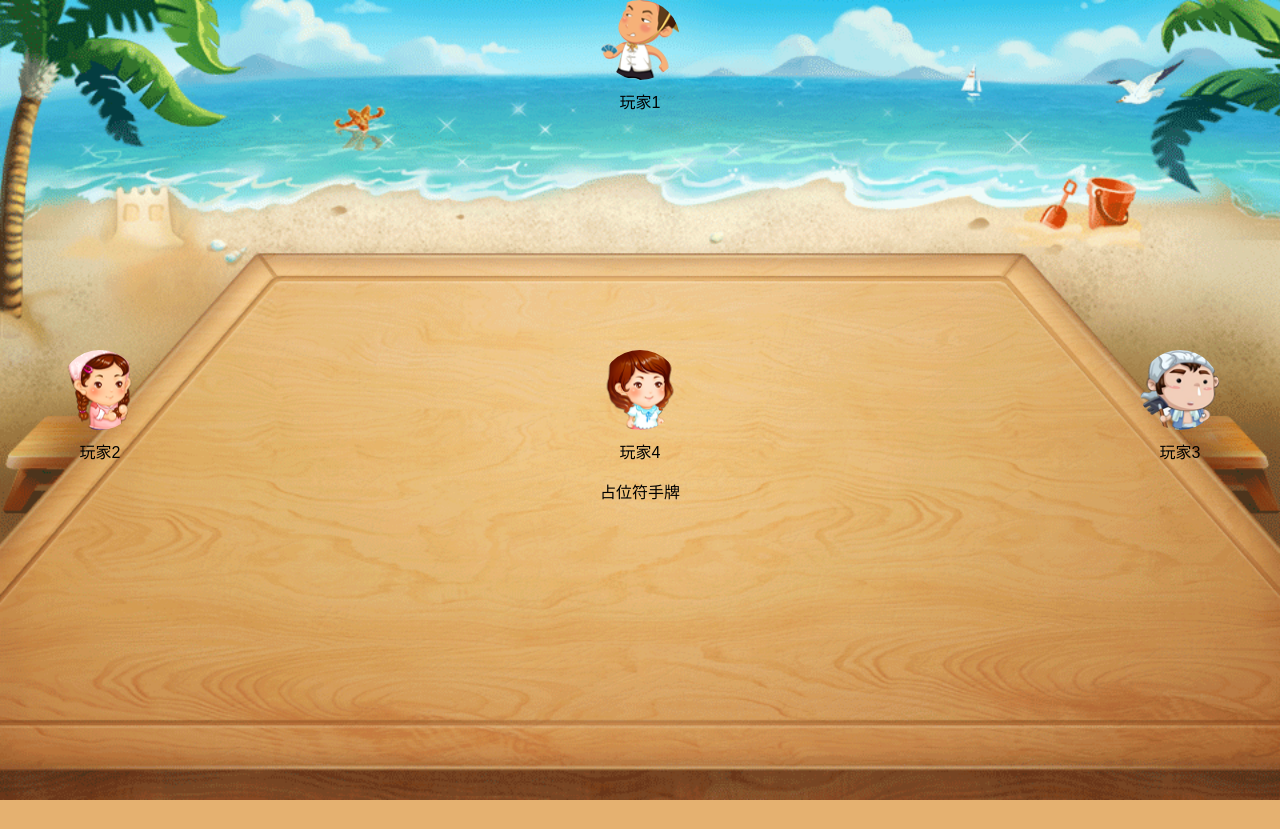
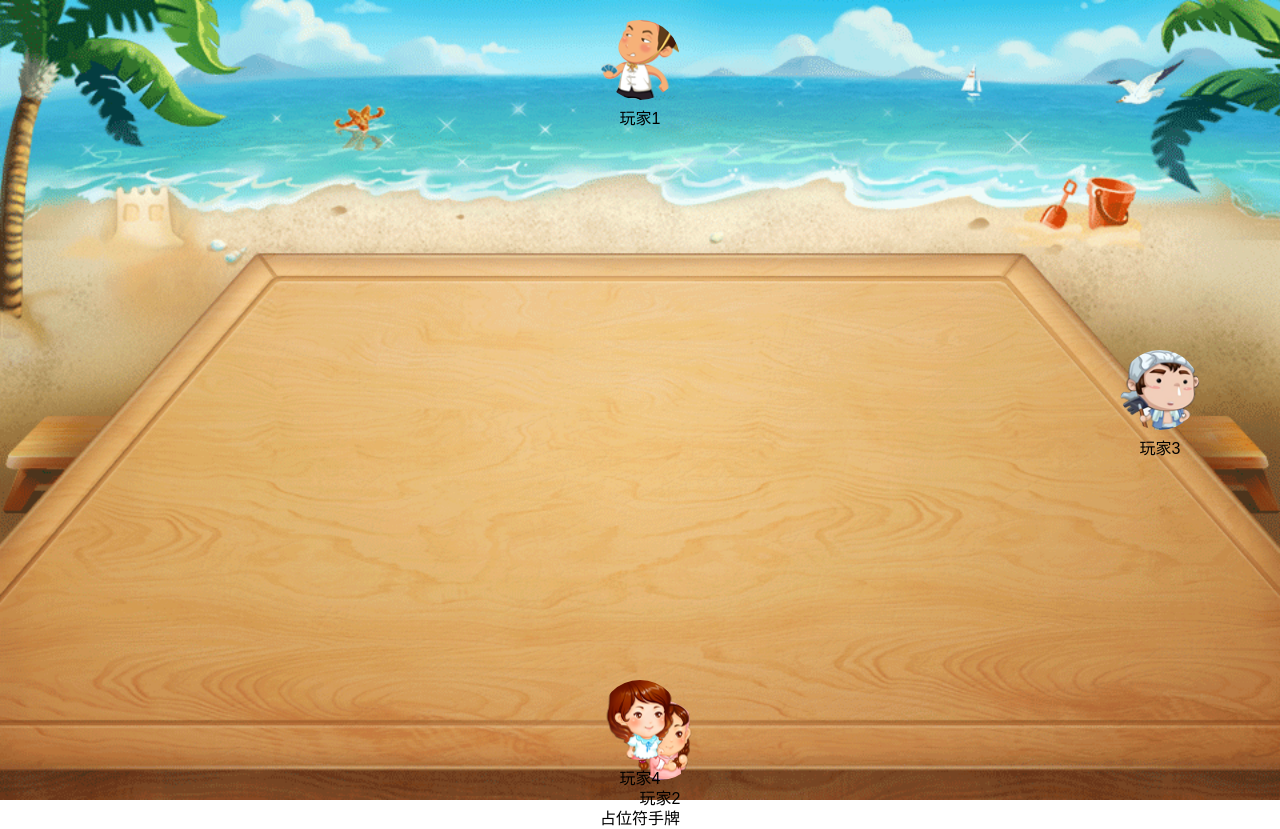
Before and after one commit to wen952888/aa33, a Flask app: page / in a window 1280 px wide. Before the commit the page ends 800 px from the top, so only its background shows below. Run offline with Flask 3, Linux system fonts and the light colour scheme.

Commit message:
Update style.css

```diff
--- a/static/style.css
+++ b/static/style.css
@@ -5,24 +5,39 @@ body {
 
 }
 
-#game-board{
+#game-board {
+    width: 100vw;
+    height: 100vh;
     display: flex;
-    width: 100%;
-    height: 100vh;
+    flex-direction: column;
+    justify-content: center;
+    align-items: center;
     background-image: url('./static/background.png');
     background-repeat: no-repeat;
-    background-position: center center;
+    background-position: center;
     background-size: cover;
-    align-items: center;
-    justify-content: space-around;
-    flex-wrap: wrap;
-
 }
 
-.game-container {
-    width: 100%;
+.player-area, #top-player, #bottom-player, #left-player, #right-player {
+    width: 200px;
+    height: 100px;
+    text-align: center;
+    display:flex;
+    flex-direction:column;
+    align-items:center;
+}
 
-    height: 100vh;
+#top-player {
+    position: absolute;
+    top: 20px;
+    left: 50%;
+    transform: translateX(-50%);
+}
+#left-player {
+    position: absolute;
+    left: 20px;
+    top: 50%;
+    transform: translateY(-50%);
     display: flex;
     flex-direction: column;
     justify-content: space-around;
@@ -30,40 +45,18 @@ body {
     position: relative;
 }
 
-.player-area ,#top-player, #bottom-player,#left-player,#right-player{
-    width: 200px;
-    height: 100px;
-    text-align: center;
+#right-player {
+    position: absolute;
+    right: 20px;
+    top: 50%;
+    transform: translateY(-50%);
 }
 
-#top-player {
+#bottom-player{
     position: absolute;
-    top: 0;
-}
-
-.card {
-    border: 1px solid #333;
-    margin: 5px;
-    cursor: pointer;
-}
-.card img {
-    width: 60px;
-    height: 80px;
-    border: 1px solid black;
-}
-#left-player{
-    position: absolute;
-    left: 0;
-    top: 50%;
-    transform: translateY(-50%);
-
-}
-
-#right-player{
-    position: absolute;
-    right: 0;
-    top:50%;
-    transform: translateY(-50%);
+    bottom: 20px;
+    left: 50%;
+    transform: translateX(-50%);
 }
 
 #player-avatar{
@@ -81,7 +74,13 @@ body {
     justify-content: center;
     align-items: center;
 }
-#player-hand div{
+#player-hand {
+    width: 500px;
+    display: flex;
+    justify-content: center;
+    align-items: center;
+}
+#player-hand div {
     margin-right: 10px;
 }
 
@@ -89,4 +88,6 @@ body {
 
 
 
+
+
 }
```
